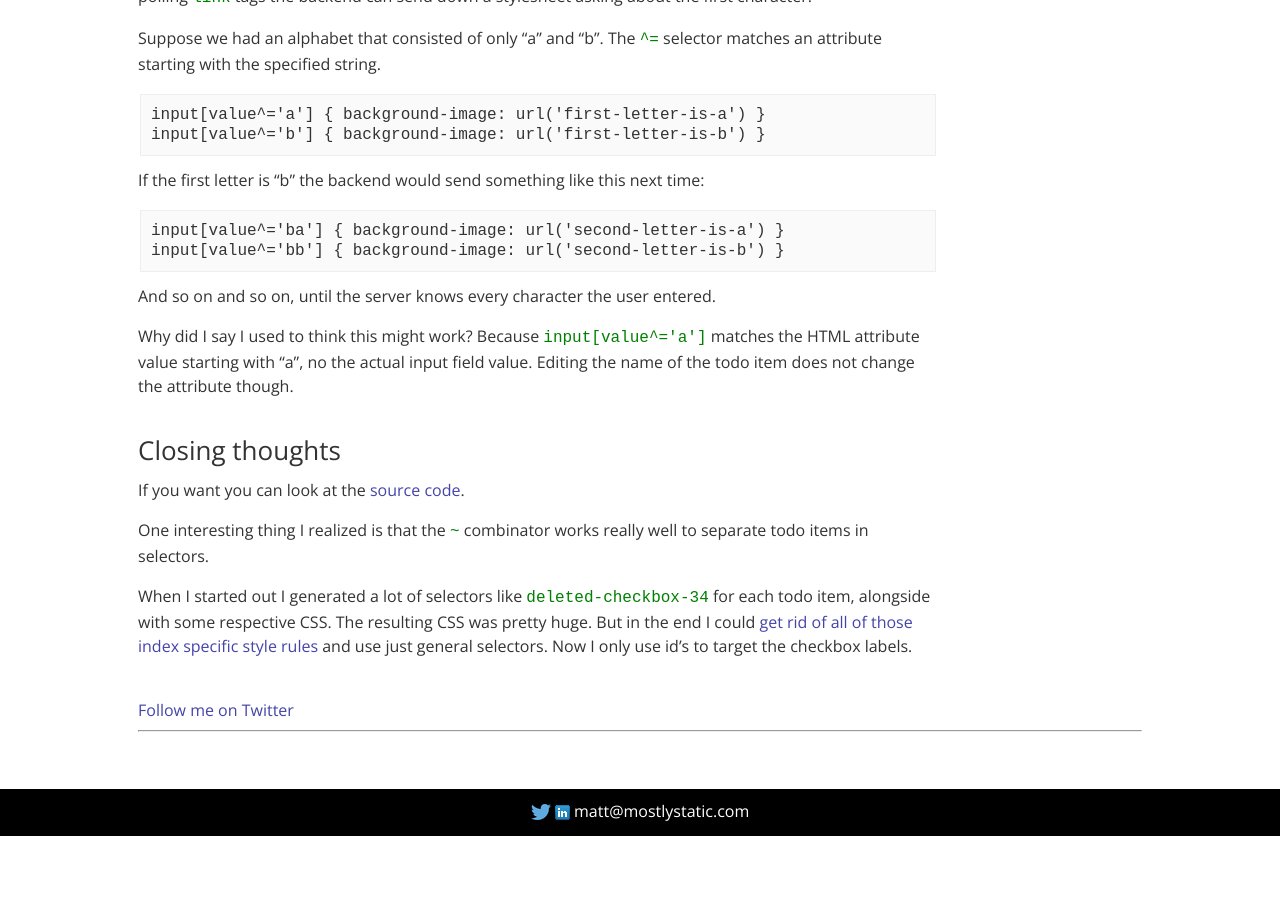
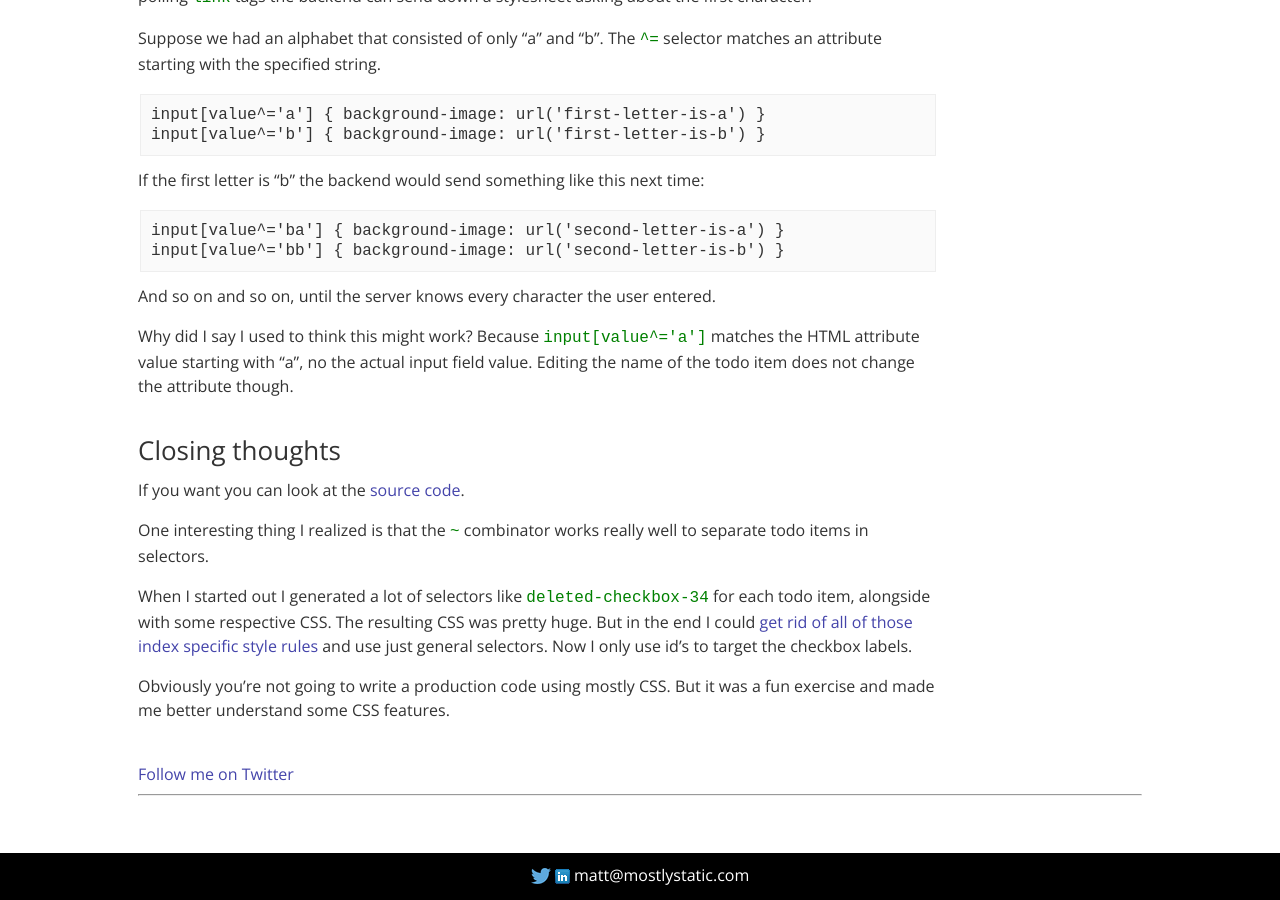
Before and after one commit to mattzeunert/mattzeunert.github.io, a Jekyll site: the page built from _posts/2017-10-30-javascript-free-todo-app.md, in a window 1280 px wide and 900 px high, scrolled down 7245 px. Built offline with Jekyll 4.4.1, drawn with Linux system fonts in a browser that asks for light colours; nearby versions of some CDN libraries; comment, search, counter and statistics services are not loaded; before the commit the page ends 8081 px from its top, so only the background shows below that.

Commit message:
Say not for prod

```diff
--- a/_posts/2017-10-30-javascript-free-todo-app.md
+++ b/_posts/2017-10-30-javascript-free-todo-app.md
@@ -284,3 +284,5 @@ If you want you can look at the [source code](https://github.com/mattzeunert/CSS
 One interesting thing I realized is that the `~` combinator works really well to separate todo items in selectors.
 
 When I started out I generated a lot of selectors like `deleted-checkbox-34` for each todo item, alongside with some respective CSS. The resulting CSS was pretty huge. But in the end I could [get rid of all of those index specific style rules](https://github.com/mattzeunert/CSS-Todo-App/blob/master/todo.css) and use just general selectors. Now I only use id's to target the checkbox labels.
+
+Obviously you're not going to write a production code using mostly CSS. But it was a fun exercise and made me better understand some CSS features.
```
